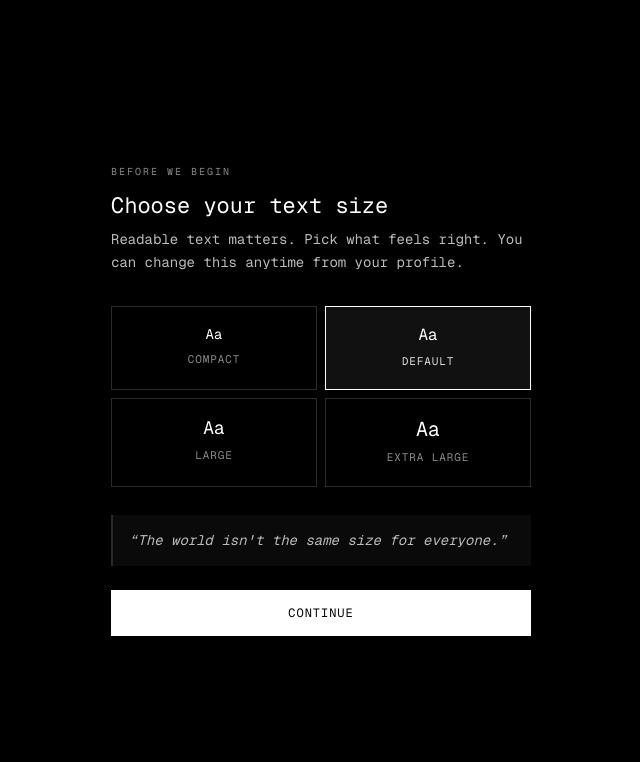
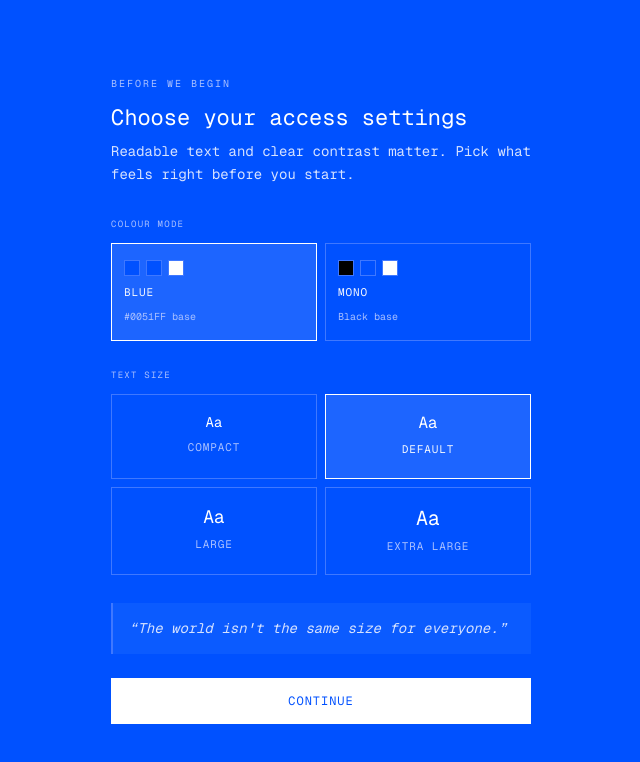
Before and after one commit to ArnavVerma2610/passage, a Next.js app: page / in a window 1280 px wide. Shown: the top 762 px of the page, without its empty margins (319-959 px from the left). Built offline with nearby package versions, Linux system fonts and the light colour scheme.

Commit message:
Add blue monochrome colour mode

```diff
--- a/app/globals.css
+++ b/app/globals.css
@@ -4,29 +4,29 @@
 
 @layer base {
   :root {
-    --c-bg: #000;
+    --c-bg: #0051ff;
     --c-fg: #fff;
-    --c-dim: #bbb;
-    --c-faint: #888;
-    --c-ghost: #2a2a2a;
-    --c-sub: #ddd;
-    --c-surface: #0a0a0a;
-    --c-surface-2: #050505;
-    --c-danger: #cc4444;
-    --c-danger-border: #440000;
-    --c-warn: #cc9900;
-    --c-warn-border: #443300;
-    --c-success: #6a9c6a;
-    --c-success-border: #2d4d2d;
-    --c-active: #111;
-    --c-scrim: rgba(0, 0, 0, 0.95);
-    --c-scrim-soft: rgba(0, 0, 0, 0.85);
-    --c-track: #2a2a2a;
+    --c-dim: #d6e2ff;
+    --c-faint: #a9c0ff;
+    --c-ghost: #3f78ff;
+    --c-sub: #f3f7ff;
+    --c-surface: #0b5bff;
+    --c-surface-2: #0047df;
+    --c-danger: var(--c-fg);
+    --c-danger-border: var(--c-ghost);
+    --c-warn: var(--c-dim);
+    --c-warn-border: var(--c-ghost);
+    --c-success: var(--c-fg);
+    --c-success-border: var(--c-ghost);
+    --c-active: #1d65ff;
+    --c-scrim: rgba(0, 81, 255, 0.95);
+    --c-scrim-soft: rgba(0, 81, 255, 0.85);
+    --c-track: #3f78ff;
     --c-thumb: #fff;
     --c-selection-bg: #fff;
-    --c-selection-fg: #000;
+    --c-selection-fg: #0051ff;
     --c-dot-on: #fff;
-    --c-dot-off: #222;
+    --c-dot-off: #3f78ff;
     --passage-expo-out: cubic-bezier(0.16, 1, 0.3, 1);
 
     --safe-bottom: env(safe-area-inset-bottom, 0px);
@@ -37,6 +37,58 @@
 
   [data-theme='light'] {
     --c-bg: #fff9ef;
+    --c-fg: #0051ff;
+    --c-dim: #1d65ff;
+    --c-faint: #5d8cff;
+    --c-ghost: #c9d8ff;
+    --c-sub: #003fca;
+    --c-surface: #edf3ff;
+    --c-surface-2: #dfe9ff;
+    --c-danger: var(--c-fg);
+    --c-danger-border: var(--c-ghost);
+    --c-warn: var(--c-dim);
+    --c-warn-border: var(--c-ghost);
+    --c-success: var(--c-fg);
+    --c-success-border: var(--c-ghost);
+    --c-active: #dfe9ff;
+    --c-scrim: rgba(0, 81, 255, 0.28);
+    --c-scrim-soft: rgba(0, 81, 255, 0.18);
+    --c-track: #c9d8ff;
+    --c-thumb: #0051ff;
+    --c-selection-bg: #0051ff;
+    --c-selection-fg: #fff9ef;
+    --c-dot-on: #0051ff;
+    --c-dot-off: #c9d8ff;
+  }
+
+  [data-color='mono'] {
+    --c-bg: #000;
+    --c-fg: #fff;
+    --c-dim: #bbb;
+    --c-faint: #888;
+    --c-ghost: #2a2a2a;
+    --c-sub: #ddd;
+    --c-surface: #0a0a0a;
+    --c-surface-2: #050505;
+    --c-danger: var(--c-fg);
+    --c-danger-border: var(--c-ghost);
+    --c-warn: var(--c-dim);
+    --c-warn-border: var(--c-ghost);
+    --c-success: var(--c-fg);
+    --c-success-border: var(--c-ghost);
+    --c-active: #111;
+    --c-scrim: rgba(0, 0, 0, 0.95);
+    --c-scrim-soft: rgba(0, 0, 0, 0.85);
+    --c-track: #2a2a2a;
+    --c-thumb: #fff;
+    --c-selection-bg: #fff;
+    --c-selection-fg: #000;
+    --c-dot-on: #fff;
+    --c-dot-off: #222;
+  }
+
+  [data-color='mono'][data-theme='light'] {
+    --c-bg: #fff9ef;
     --c-fg: #1a1a1a;
     --c-dim: #4a4a4a;
     --c-faint: #7a736a;
@@ -44,12 +96,12 @@
     --c-sub: #333;
     --c-surface: #f3ecd8;
     --c-surface-2: #ebe3cc;
-    --c-danger: #b22222;
-    --c-danger-border: #d4a59a;
-    --c-warn: #aa6600;
-    --c-warn-border: #d4be8a;
-    --c-success: #3f7a4a;
-    --c-success-border: #b6cdb1;
+    --c-danger: var(--c-fg);
+    --c-danger-border: var(--c-ghost);
+    --c-warn: var(--c-dim);
+    --c-warn-border: var(--c-ghost);
+    --c-success: var(--c-fg);
+    --c-success-border: var(--c-ghost);
     --c-active: #ebe3cc;
     --c-scrim: rgba(40, 32, 18, 0.55);
     --c-scrim-soft: rgba(40, 32, 18, 0.4);
--- a/app/profile/page.tsx
+++ b/app/profile/page.tsx
@@ -16,6 +16,11 @@ const FONT_SIZES = [
   { value: 20, label: 'Extra large' },
 ] as const;
 
+const COLOR_MODES = [
+  { value: 'blue', label: 'Blue', desc: '#0051FF' },
+  { value: 'mono', label: 'Mono', desc: 'Black' },
+] as const;
+
 export default function ProfilePage() {
   const router = useRouter();
 
@@ -26,7 +31,9 @@ export default function ProfilePage() {
   const amp = usePassageStore(s => s.amp);
   const profile = usePassageStore(s => s.profile);
   const fontSize = usePassageStore(s => s.fontSize);
+  const colorMode = usePassageStore(s => s.colorMode);
   const setFontSize = usePassageStore(s => s.setFontSize);
+  const setColorMode = usePassageStore(s => s.setColorMode);
   const resetOnboarding = usePassageStore(s => s.resetOnboarding);
   const signOut = usePassageStore(s => s.signOut);
 
@@ -177,6 +184,34 @@ export default function ProfilePage() {
 
         <div className="mt-8">
           <div className="mb-3.5 text-[0.5625rem] uppercase tracking-[0.14em] text-faint">
+            Colour mode
+          </div>
+          <div className="grid grid-cols-2 gap-1.5">
+            {COLOR_MODES.map(mode => {
+              const active = colorMode === mode.value;
+              return (
+                <button
+                  key={mode.value}
+                  type="button"
+                  onClick={() => setColorMode(mode.value)}
+                  className={`flex cursor-pointer flex-col gap-1.5 border px-3 py-3.5 text-left transition-all ${
+                    active ? 'border-fg bg-active' : 'border-ghost bg-transparent'
+                  }`}
+                >
+                  <span className="text-[0.6875rem] uppercase tracking-[0.08em] text-sub">
+                    {mode.label}
+                  </span>
+                  <span className="text-[0.5625rem] uppercase tracking-[0.06em] text-faint">
+                    {mode.desc}
+                  </span>
+                </button>
+              );
+            })}
+          </div>
+        </div>
+
+        <div className="mt-8">
+          <div className="mb-3.5 text-[0.5625rem] uppercase tracking-[0.14em] text-faint">
             Text size
           </div>
           <div className="grid grid-cols-4 gap-1.5">
--- a/components/FloatingControls.tsx
+++ b/components/FloatingControls.tsx
@@ -173,8 +173,7 @@ export default function FloatingControls() {
         <div
           className="grid min-w-[200px] grid-cols-2 gap-1 border border-ghost bg-bg p-1.5"
           style={{
-            boxShadow:
-              theme === 'light' ? '0 6px 24px rgba(0,0,0,0.08)' : '0 6px 24px rgba(0,0,0,0.6)',
+            boxShadow: '0 6px 24px color-mix(in srgb, var(--c-fg) 18%, transparent)',
           }}
         >
           {FONT_SIZES.map(s => {
--- a/components/FontSizeEffect.tsx
+++ b/components/FontSizeEffect.tsx
@@ -9,6 +9,7 @@ import { usePassageStore } from '@/lib/store';
  */
 export default function FontSizeEffect() {
   const fontSize = usePassageStore(s => s.fontSize);
+  const colorMode = usePassageStore(s => s.colorMode);
   const theme = usePassageStore(s => s.theme);
 
   useEffect(() => {
@@ -19,5 +20,9 @@ export default function FontSizeEffect() {
     document.documentElement.dataset.theme = theme;
   }, [theme]);
 
+  useEffect(() => {
+    document.documentElement.dataset.color = colorMode;
+  }, [colorMode]);
+
   return null;
 }
--- a/components/FontSizeModal.tsx
+++ b/components/FontSizeModal.tsx
@@ -9,11 +9,18 @@ const SIZES = [
   { value: 20, label: 'Extra large' },
 ] as const;
 
+const COLOR_MODES = [
+  { value: 'blue', label: 'Blue', desc: '#0051FF base' },
+  { value: 'mono', label: 'Mono', desc: 'Black base' },
+] as const;
+
 export default function FontSizeModal() {
   const _hasHydrated = usePassageStore(s => s._hasHydrated);
   const fontSizeSet = usePassageStore(s => s.fontSizeSet);
   const fontSize = usePassageStore(s => s.fontSize);
+  const colorMode = usePassageStore(s => s.colorMode);
   const setFontSize = usePassageStore(s => s.setFontSize);
+  const setColorMode = usePassageStore(s => s.setColorMode);
   const confirmFontSize = usePassageStore(s => s.confirmFontSize);
 
   if (!_hasHydrated || fontSizeSet) return null;
@@ -24,11 +31,46 @@ export default function FontSizeModal() {
         <div className="mb-2.5 text-[0.625rem] uppercase tracking-[0.2em] text-faint">
           Before we begin
         </div>
-        <div className="mb-1.5 text-[1.375rem]">Choose your text size</div>
+        <div className="mb-1.5 text-[1.375rem]">Choose your access settings</div>
         <p className="mb-8 text-sm leading-relaxed text-dim">
-          Readable text matters. Pick what feels right. You can change this anytime from your
-          profile.
+          Readable text and clear contrast matter. Pick what feels right before you start.
         </p>
+
+        <div className="mb-3 text-[0.5625rem] uppercase tracking-[0.14em] text-faint">
+          Colour mode
+        </div>
+        <div className="mb-7 grid grid-cols-2 gap-2">
+          {COLOR_MODES.map(mode => {
+            const active = colorMode === mode.value;
+            return (
+              <button
+                key={mode.value}
+                type="button"
+                onClick={() => setColorMode(mode.value)}
+                className={`flex cursor-pointer flex-col gap-2 border px-3 py-4 text-left transition-all ${
+                  active ? 'border-fg bg-active' : 'border-ghost bg-transparent'
+                }`}
+              >
+                <span className="flex gap-1.5" aria-hidden>
+                  <span
+                    className="inline-block h-4 w-4 border border-ghost"
+                    style={{ background: mode.value === 'blue' ? '#0051FF' : '#000' }}
+                  />
+                  <span className="inline-block h-4 w-4 border border-ghost bg-bg" />
+                  <span className="inline-block h-4 w-4 border border-ghost bg-fg" />
+                </span>
+                <span className="text-[0.6875rem] uppercase tracking-[0.08em] text-sub">
+                  {mode.label}
+                </span>
+                <span className="text-[0.625rem] text-faint">{mode.desc}</span>
+              </button>
+            );
+          })}
+        </div>
+
+        <div className="mb-3 text-[0.5625rem] uppercase tracking-[0.14em] text-faint">
+          Text size
+        </div>
 
         <div className="mb-7 grid grid-cols-2 gap-2">
           {SIZES.map(s => {
--- a/components/GestureControl.tsx
+++ b/components/GestureControl.tsx
@@ -157,9 +157,9 @@ function labelForPose(pose: HandPose) {
   return pose.toUpperCase();
 }
 
-function cursorStyleForPose(pose: HandPose, theme: 'dark' | 'light') {
-  const ink = theme === 'light' ? '#000' : '#fff';
-  const glow = theme === 'light' ? 'rgba(0,0,0,0.22)' : 'rgba(255,255,255,0.34)';
+function cursorStyleForPose(pose: HandPose) {
+  const ink = 'var(--c-fg)';
+  const glow = 'color-mix(in srgb, var(--c-fg) 28%, transparent)';
 
   if (pose === 'pinch') {
     return {
@@ -172,19 +172,16 @@ function cursorStyleForPose(pose: HandPose, theme: 'dark' | 'light') {
   if (pose === 'zoom') {
     return {
       size: 34,
-      background: 'radial-gradient(circle at 35% 35%, rgba(204,153,0,0.95), rgba(204,153,0,0.18))',
+      background: 'radial-gradient(circle at 35% 35%, var(--c-fg), color-mix(in srgb, var(--c-fg) 18%, transparent))',
       ring: ink,
-      shadow: '0 0 28px 8px rgba(204,153,0,0.25)',
+      shadow: `0 0 28px 8px ${glow}`,
     };
   }
   return {
     size: 28,
-    background:
-      theme === 'light'
-        ? 'radial-gradient(circle at 35% 35%, rgba(0,0,0,0.95), rgba(0,0,0,0.16))'
-        : 'radial-gradient(circle at 35% 35%, rgba(255,255,255,0.95), rgba(255,255,255,0.15))',
+    background: 'radial-gradient(circle at 35% 35%, var(--c-fg), color-mix(in srgb, var(--c-fg) 16%, transparent))',
     ring: ink,
-    shadow: theme === 'light' ? '0 0 22px 5px rgba(0,0,0,0.18)' : '0 0 24px 6px rgba(106,156,106,0.24)',
+    shadow: `0 0 22px 5px ${glow}`,
   };
 }
 
@@ -286,7 +283,6 @@ export default function GestureControl() {
   const setLegendOpen = usePassageStore(s => s.setGestureLegendOpen);
   const gestureScale = usePassageStore(s => s.gestureScale);
   const setGestureScale = usePassageStore(s => s.setGestureScale);
-  const theme = usePassageStore(s => s.theme);
   const _hasHydrated = usePassageStore(s => s._hasHydrated);
 
   const [cursor, setCursor] = useState<ScreenPoint | null>(null);
@@ -530,7 +526,7 @@ export default function GestureControl() {
   if (!_hasHydrated) return null;
   if (!enabled) return null;
 
-  const cursorStyle = cursorStyleForPose(poseLabel, theme);
+  const cursorStyle = cursorStyleForPose(poseLabel);
   const liveStatus = statusMsg ?? actionMsg;
   const scalePct = Math.round(gestureScale * 100);
 
@@ -683,7 +679,7 @@ export default function GestureControl() {
             top: micRect.top,
             left: micRect.left,
             background: 'var(--c-bg)',
-            boxShadow: listening ? '0 0 18px rgba(106,156,106,0.35)' : 'none',
+            boxShadow: listening ? '0 0 18px color-mix(in srgb, var(--c-fg) 30%, transparent)' : 'none',
           }}
         >
           <MicIcon size={13} />
--- a/lib/store.ts
+++ b/lib/store.ts
@@ -16,6 +16,8 @@ export interface SwipedEntry {
   dir: 'left' | 'right';
 }
 
+export type PassageColorMode = 'blue' | 'mono';
+
 interface PassageStore {
   // ── persisted ──────────────────────────────────────────────────────────────
   user: User | null;
@@ -26,6 +28,7 @@ interface PassageStore {
   profile: ProfileValues;
   fontSize: number;
   fontSizeSet: boolean;
+  colorMode: PassageColorMode;
   theme: 'dark' | 'light';
   customItineraries: Record<string, ItineraryDay[]>;
   itineraryStyle: Record<string, ItineraryStyle>;
@@ -54,6 +57,7 @@ interface PassageStore {
   setPassport: (code: string) => void;
   setProfile: (values: ProfileValues) => void;
   setFontSize: (size: number) => void;
+  setColorMode: (mode: PassageColorMode) => void;
   confirmFontSize: () => void;
   setTheme: (t: 'dark' | 'light') => void;
   toggleTheme: () => void;
@@ -115,6 +119,7 @@ export const usePassageStore = create<PassageStore>()(
       profile: DEFAULT_PROFILE,
       fontSize: 16,
       fontSizeSet: false,
+      colorMode: 'blue',
       theme: 'dark',
       customItineraries: {},
       itineraryStyle: {},
@@ -154,6 +159,7 @@ export const usePassageStore = create<PassageStore>()(
         })),
       setProfile: values => set({ profile: values }),
       setFontSize: size => set({ fontSize: size }),
+      setColorMode: mode => set({ colorMode: mode }),
       confirmFontSize: () => set({ fontSizeSet: true }),
       setTheme: t => set({ theme: t }),
       toggleTheme: () => set(s => ({ theme: s.theme === 'dark' ? 'light' : 'dark' })),
@@ -262,6 +268,7 @@ export const usePassageStore = create<PassageStore>()(
         profile: state.profile,
         fontSize: state.fontSize,
         fontSizeSet: state.fontSizeSet,
+        colorMode: state.colorMode,
         theme: state.theme,
         customItineraries: state.customItineraries,
         itineraryStyle: state.itineraryStyle,
```
